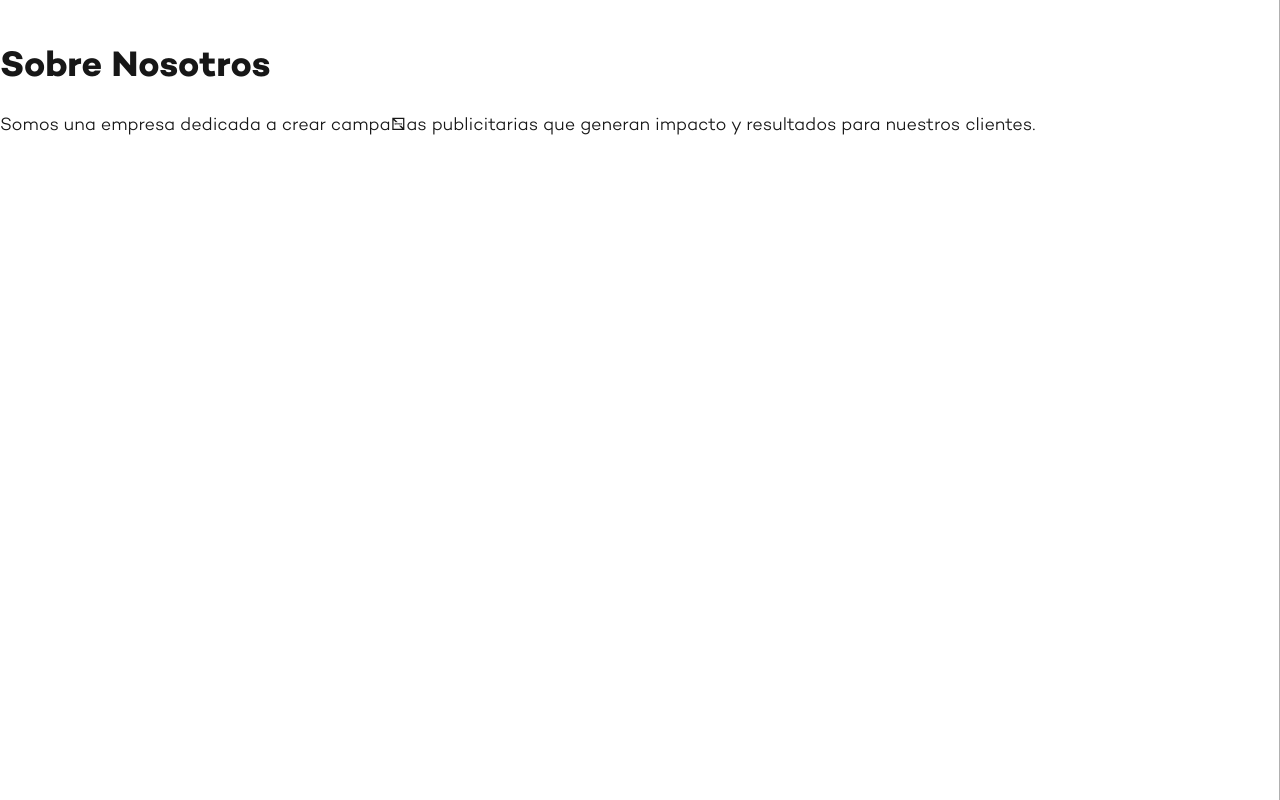
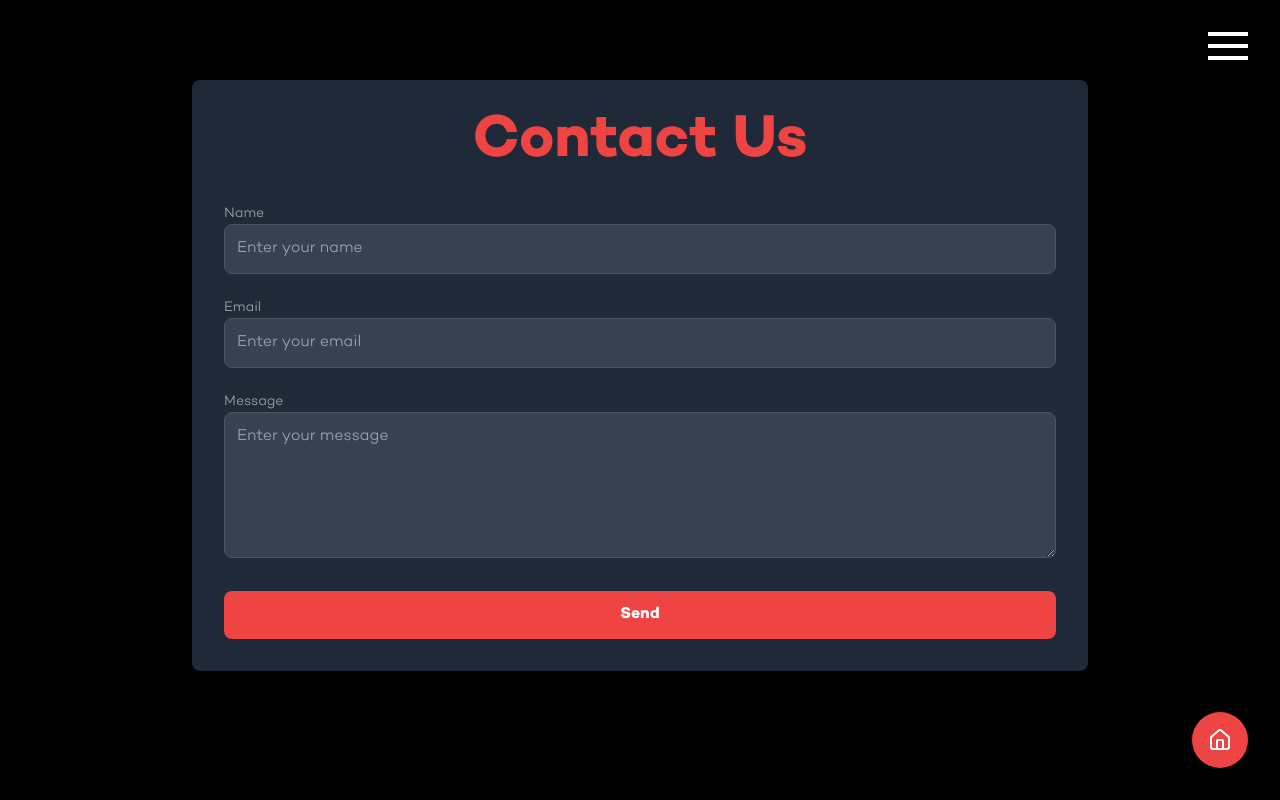
Before and after one commit to wald16/rafa-2, a Next.js app: page /contact in a window 1280 px wide. Built offline with nearby package versions, Linux system fonts and the light colour scheme.

Commit message:
created contact page with emailjs integration and lucide-react icons

```diff
--- a/app/contact/page.js
+++ b/app/contact/page.js
@@ -1,8 +1,134 @@
+'use client';
+
+import React, { useRef, useState } from 'react';
+import { motion } from 'framer-motion';
+import emailjs from 'emailjs-com';
+import Link from 'next/link';
+import { Home } from 'lucide-react'; // Icon for the floating button
+
 export default function Contact() {
+    const formRef = useRef();
+    const [isSent, setIsSent] = useState(false);
+
+    const handleSubmit = async (e) => {
+        e.preventDefault();
+
+        try {
+            // Configure EmailJS
+            await emailjs.sendForm(
+                'service_lleltyl', // Replace with your EmailJS Service ID
+                'template_nf5urmd', // Replace with your EmailJS Template ID
+                formRef.current,
+                'mKnp7mDaG9uGhSWjD' // Replace with your EmailJS Public Key
+            );
+
+            setIsSent(true);
+        } catch (error) {
+            console.error('Error sending form:', error);
+        }
+    };
+
     return (
-        <div className="container mx-auto py-12">
-            <h1 className="text-4xl font-bold mb-6">Sobre Nosotros</h1>
-            <p className="text-lg">Somos una empresa dedicada a crear campañas publicitarias que generan impacto y resultados para nuestros clientes.</p>
+        <div className="relative min-h-screen bg-black text-gray-300 py-20">
+            <motion.div
+                initial={{ opacity: 0 }}
+                animate={{ opacity: 1 }}
+                transition={{ duration: 0.5 }}
+                className="container mx-auto max-w-4xl bg-gray-800 p-8 rounded-lg shadow-2xl"
+            >
+                <h1 className="text-4xl md:text-6xl font-extrabold text-center text-red-500 mb-8">
+                    Contact Us
+                </h1>
+
+                {!isSent ? (
+                    <form
+                        ref={formRef}
+                        onSubmit={handleSubmit}
+                        className="space-y-6"
+                    >
+                        {/* Name Field */}
+                        <div>
+                            <label
+                                htmlFor="name"
+                                className="block text-sm font-medium text-gray-400"
+                            >
+                                Name
+                            </label>
+                            <input
+                                type="text"
+                                id="name"
+                                name="user_name"
+                                placeholder="Enter your name"
+                                className="w-full border border-gray-600 rounded-lg p-3 bg-gray-700 text-white focus:outline-none focus:ring-2 focus:ring-red-500"
+                                required
+                            />
+                        </div>
+
+                        {/* Email Field */}
+                        <div>
+                            <label
+                                htmlFor="email"
+                                className="block text-sm font-medium text-gray-400"
+                            >
+                                Email
+                            </label>
+                            <input
+                                type="email"
+                                id="email"
+                                name="user_email"
+                                placeholder="Enter your email"
+                                className="w-full border border-gray-600 rounded-lg p-3 bg-gray-700 text-white focus:outline-none focus:ring-2 focus:ring-red-500"
+                                required
+                            />
+                        </div>
+
+                        {/* Message Field */}
+                        <div>
+                            <label
+                                htmlFor="message"
+                                className="block text-sm font-medium text-gray-400"
+                            >
+                                Message
+                            </label>
+                            <textarea
+                                id="message"
+                                name="message"
+                                rows="5"
+                                placeholder="Enter your message"
+                                className="w-full border border-gray-600 rounded-lg p-3 bg-gray-700 text-white focus:outline-none focus:ring-2 focus:ring-red-500"
+                                required
+                            ></textarea>
+                        </div>
+
+                        {/* Submit Button */}
+                        <button
+                            type="submit"
+                            className="w-full bg-red-500 text-white font-bold py-3 px-4 rounded-lg hover:bg-red-600 transition"
+                        >
+                            Send
+                        </button>
+                    </form>
+                ) : (
+                    <div className="text-center">
+                        <h2 className="text-2xl font-bold text-green-400">
+                            Message Sent Successfully!
+                        </h2>
+                        <p className="text-gray-400 mt-4">
+                            Thank you for reaching out. We'll get back to you as soon as possible.
+                        </p>
+                    </div>
+                )}
+            </motion.div>
+
+            {/* Floating Home Button */}
+            <motion.div
+                className="fixed bottom-8 right-8 bg-red-500 text-white rounded-full shadow-lg p-4 cursor-pointer hover:bg-red-600 transition"
+                whileHover={{ scale: 1.1 }}
+            >
+                <Link href="/" aria-label="Go back home">
+                    <Home className="w-6 h-6" />
+                </Link>
+            </motion.div>
         </div>
     );
 }
--- a/components/Navbar.js
+++ b/components/Navbar.js
@@ -134,8 +134,7 @@ export default function Navbar() {
                         Us
                     </motion.a>
                     <motion.a
-                        href="#"
-                        onClick={() => handleScrollToSection("contact-section", event)}
+                        href="/contact"
                         variants={linkVariants}
                         custom={2}
                         className="text-red-500 font-bold text-3xl tracking-wide cursor-pointer"
@@ -144,6 +143,7 @@ export default function Navbar() {
                     >
                         Contact
                     </motion.a>
+
                 </nav>
             </motion.div>
         </div>
--- a/package.json
+++ b/package.json
@@ -10,7 +10,9 @@
   },
   "dependencies": {
     "@tailwindcss/forms": "^0.5.10",
+    "emailjs-com": "^3.2.0",
     "framer-motion": "^12.4.2",
+    "lucide-react": "^0.475.0",
     "next": "15.1.7",
     "react": "^19.0.0",
     "react-dom": "^19.0.0",
```
Also changed, not shown: 1 other file (tests, documents, lock files or other folders).
